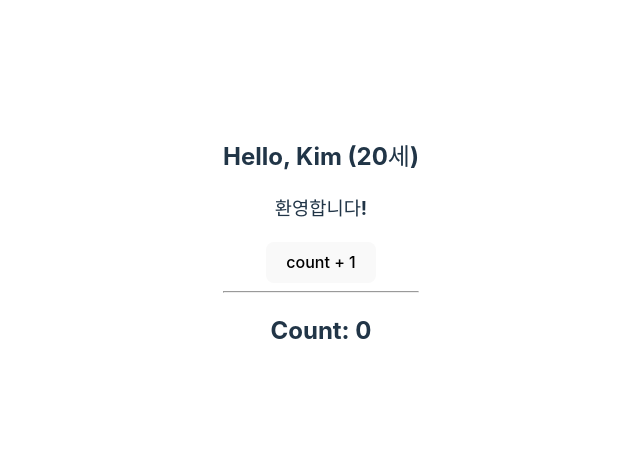
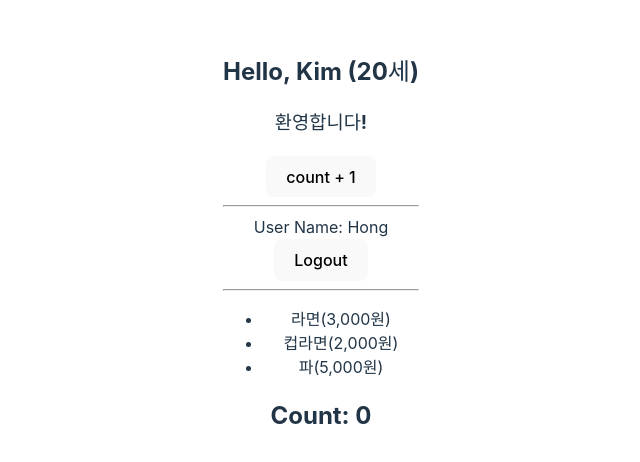
Before and after one commit to seon23/react, a React (Vite) app in the folder rbvite/: page / in a window 1280 px wide. Shown: the part 156-618 px from the top of the page, without its empty margins (319-959 px from the left). Built offline with nearby package versions, Linux system fonts and the light colour scheme.

Commit message:
Update App.tsx with new components using useState.

```diff
--- a/rbvite/src/App.tsx
+++ b/rbvite/src/App.tsx
@@ -1,6 +1,7 @@
 import { useState } from 'react';
 import './App.css';
 import Hello from './components/Hello';
+import My from './components/My';
 
 export type LoginUser = { id: number; name: string };
 export type Cart = { id: number; name: string; price: number };
@@ -9,30 +10,30 @@ export type Session = {
   cart: Cart[];
 };
 
-// const SampleSession = {
-//   // loginUser: null,
-//   loginUser: { id: 1, name: 'Hong' },
-//   cart: [
-//     { id: 100, name: '라면', price: 3000 },
-//     { id: 101, name: '컵라면', price: 2000 },
-//     { id: 200, name: '파', price: 5000 },
-//   ],
-// };
+const SampleSession = {
+  // loginUser: null,
+  loginUser: { id: 1, name: 'Hong' },
+  cart: [
+    { id: 100, name: '라면', price: 3000 },
+    { id: 101, name: '컵라면', price: 2000 },
+    { id: 200, name: '파', price: 5000 },
+  ],
+};
 
 function App() {
   console.log('Render App!');
 
   const [count, setCount] = useState(0);
-  // const [session, setSession] = useState<Session>(SampleSession);
+  const [session, setSession] = useState<Session>(SampleSession);
 
   const incrementCount = () => setCount(count + 1);
-  // const login = ({ id, name }: LoginUser) => {
-  //   if (!name) alert('Input name, please!');
-  //   setSession({ ...session, loginUser: { id, name } });
-  // };
-  // const logout = () => {
-  //   setSession({ ...session, loginUser: null });
-  // };
+  const login = ({ id, name }: LoginUser) => {
+    if (!name) alert('Input name, please!');
+    setSession({ ...session, loginUser: { id, name } });
+  };
+  const logout = () => {
+    setSession({ ...session, loginUser: null });
+  };
 
   return (
     <>
@@ -40,7 +41,7 @@ function App() {
         환영합니다!
       </Hello>
       <hr />
-      {/* <My session={session} login={login} logout={logout} /> */}
+      <My session={session} login={login} logout={logout} />
       <h2>Count: {count}</h2>
     </>
   );
--- /dev/null
+++ b/rbvite/src/components/Login.tsx
@@ -0,0 +1,32 @@
+import { useState } from 'react';
+import { LoginUser } from '../App';
+
+type Props = {
+  login: ({ id, name }: LoginUser) => void;
+};
+
+const Login = ({ login }: Props) => {
+  console.log('Render Login!');
+
+  const [id, setId] = useState(0);
+  const [name, setName] = useState('');
+
+  return (
+    <>
+      <div>
+        Login ID(숫자):{' '}
+        <input
+          type='number'
+          onChange={(e) => setId(Number(e.currentTarget.value))}
+        />
+      </div>
+      <div>
+        Login Name:{' '}
+        <input type='text' onChange={(e) => setName(e.currentTarget.value)} />
+      </div>
+      <button onClick={() => login({ id, name })}>Login</button>
+    </>
+  );
+};
+
+export default Login;
--- /dev/null
+++ b/rbvite/src/components/My.tsx
@@ -0,0 +1,35 @@
+import { Cart, Session, LoginUser } from '../App';
+import Profile from './Profile';
+import Login from './Login';
+
+type Props = {
+  session: Session;
+  login: ({ id, name }: LoginUser) => void;
+  logout: () => void;
+};
+
+// const My = ({session, login, logout}: Props) => {
+const My = ({ session: { loginUser, cart }, login, logout }: Props) => {
+  console.log('Render My!');
+  return (
+    <>
+      {/* 1. 로그인 폼 또는 프로필 */}
+      {loginUser ? (
+        <Profile loginUser={loginUser} logout={logout} />
+      ) : (
+        <Login login={login} />
+      )}
+      <hr />
+      {/* 2. 아이템 목록 */}
+      <ul>
+        {cart.map(({ id, name, price }: Cart) => (
+          <li key={id}>
+            {name}({price.toLocaleString()}원)
+          </li>
+        ))}
+      </ul>
+    </>
+  );
+};
+
+export default My;
--- /dev/null
+++ b/rbvite/src/components/Profile.tsx
@@ -0,0 +1,18 @@
+import { LoginUser } from '../App';
+
+type Props = {
+  loginUser: LoginUser;
+  logout: () => void;
+};
+
+const Profile = ({ loginUser, logout }: Props) => {
+  console.log('Render Profile!');
+  return (
+    <>
+      <div>User Name: {loginUser.name}</div>
+      <button onClick={logout}>Logout</button>
+    </>
+  );
+};
+
+export default Profile;
```
